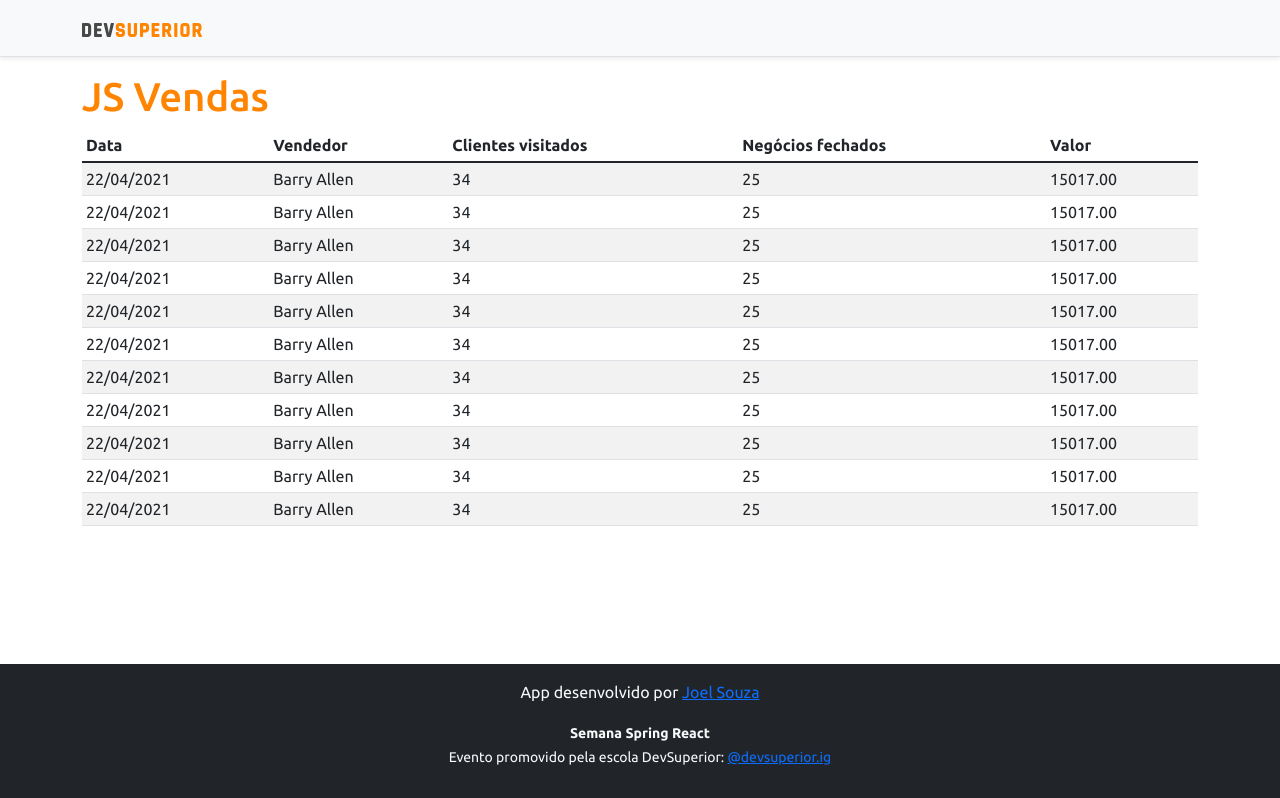
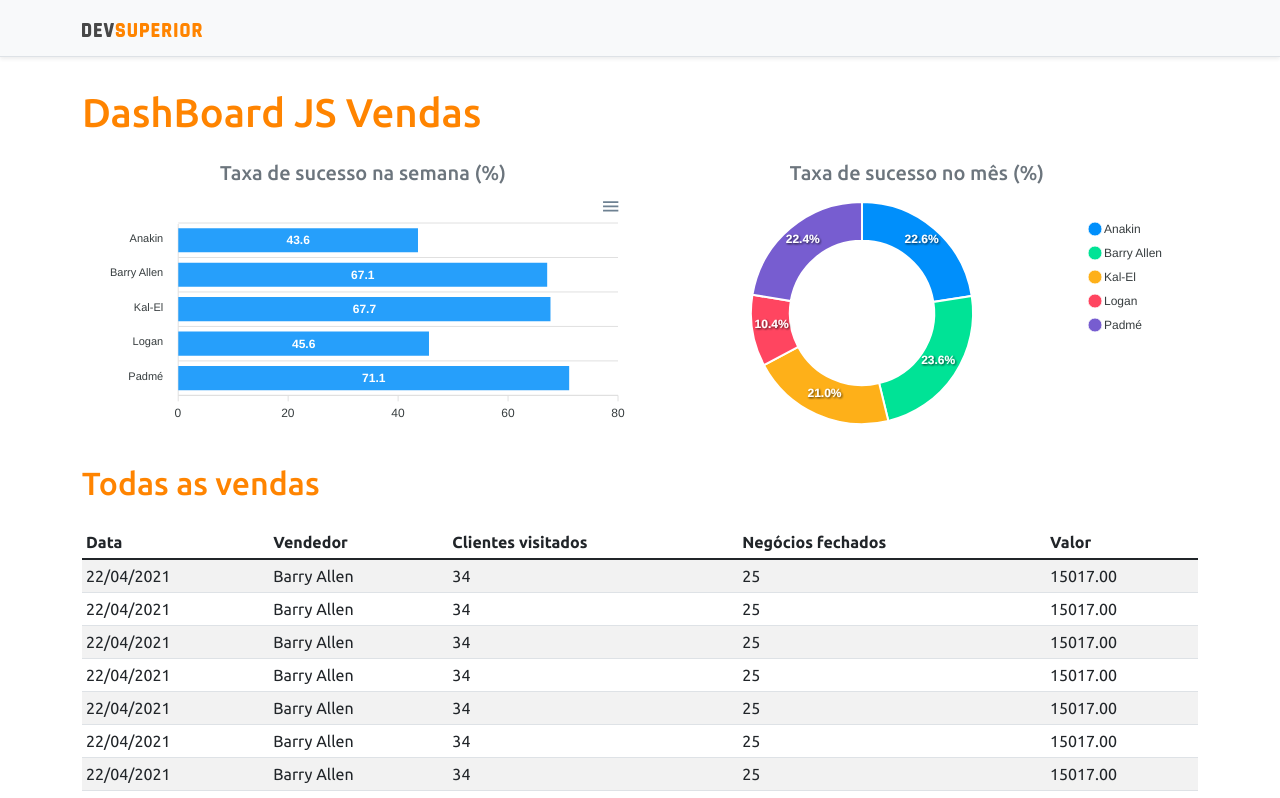
Before and after one commit to joelgxp/Projeto-JS-Vendas, a React (Create React App) app in the folder frontend/: page / in a window 1280 px wide. Shown: the top 798 px of the page. Built offline with nearby package versions, Linux system fonts and the light colour scheme.

Commit message:
Static charts

```diff
--- a/frontend/package.json
+++ b/frontend/package.json
@@ -10,8 +10,10 @@
     "@types/node": "^12.0.0",
     "@types/react": "^17.0.0",
     "@types/react-dom": "^17.0.0",
+    "apexcharts": "^3.28.1",
     "bootstrap": "^5.1.0",
     "react": "^17.0.2",
+    "react-apexcharts": "^1.3.9",
     "react-dom": "^17.0.2",
     "react-scripts": "4.0.3",
     "typescript": "^4.1.2",
--- a/frontend/src/App.tsx
+++ b/frontend/src/App.tsx
@@ -1,4 +1,6 @@
+import BarChart from 'components/BarChart';
 import DataTable from 'components/DataTable';
+import DonutChart from 'components/DonutChart';
 import Footer from 'components/Footer';
 import NavBar from 'components/NavBar';
 import React from 'react';
@@ -8,7 +10,22 @@
     <>
       <NavBar />
       <div className="container">
-        <h1 className="text-primary">JS Vendas</h1>
+        <h1 className="text-primary py-3">DashBoard JS Vendas</h1>
+
+        <div className="row px-3">
+          <div className="col-sm-6">
+            <h5 className="text-center text-secondary">Taxa de sucesso na semana (%)</h5>
+            <BarChart />
+          </div>
+          <div className="col-sm-6">
+            <h5 className="text-center text-secondary">Taxa de sucesso no mês (%)</h5>
+            <DonutChart />
+          </div>
+        </div>
+
+        <div className="py-3">
+          <h2 className="text-primary">Todas as vendas</h2>
+        </div>
 
         <DataTable />
       </div>
--- /dev/null
+++ b/frontend/src/components/BarChart/index.tsx
@@ -0,0 +1,36 @@
+import { getByAltText } from '@testing-library/dom';
+import Chart from 'react-apexcharts';
+
+const BarChart = () => {
+
+    const options = {
+        plotOptions: {
+            bar: {
+                horizontal: true,
+            }
+        },
+    };
+
+    const mockData = {
+        labels: {
+            categories: ['Anakin', 'Barry Allen', 'Kal-El', 'Logan', 'Padmé']
+        },
+        series: [
+            {
+                name: "% Sucesso",
+                data: [43.6, 67.1, 67.7, 45.6, 71.1]
+            }
+        ]
+    };
+    return (
+        <Chart
+            options={{ ...options, xaxis: mockData.labels}}
+            series={mockData.series}
+            type="bar"
+            height="240"
+        />
+
+    );
+}
+
+export default BarChart;
--- /dev/null
+++ b/frontend/src/components/DonutChart/index.tsx
@@ -0,0 +1,28 @@
+import { getByAltText } from '@testing-library/dom';
+import Chart from 'react-apexcharts';
+
+const DonutChart = () => {
+
+    const mockData = {
+        series: [477138, 499928, 444867, 220426, 473088],
+        labels: ['Anakin', 'Barry Allen', 'Kal-El', 'Logan', 'Padmé']
+    }
+
+    const options = {
+        legend: {
+            show: true
+        }
+    }
+
+    return (
+        <Chart
+            options={{ ...options, labels: mockData.labels }}
+            series={mockData.series}
+            type="donut"
+            height="240"
+        />
+
+    );
+}
+
+export default DonutChart;
```
Also changed, not shown: 1 other file (tests, documents, lock files or other folders).
